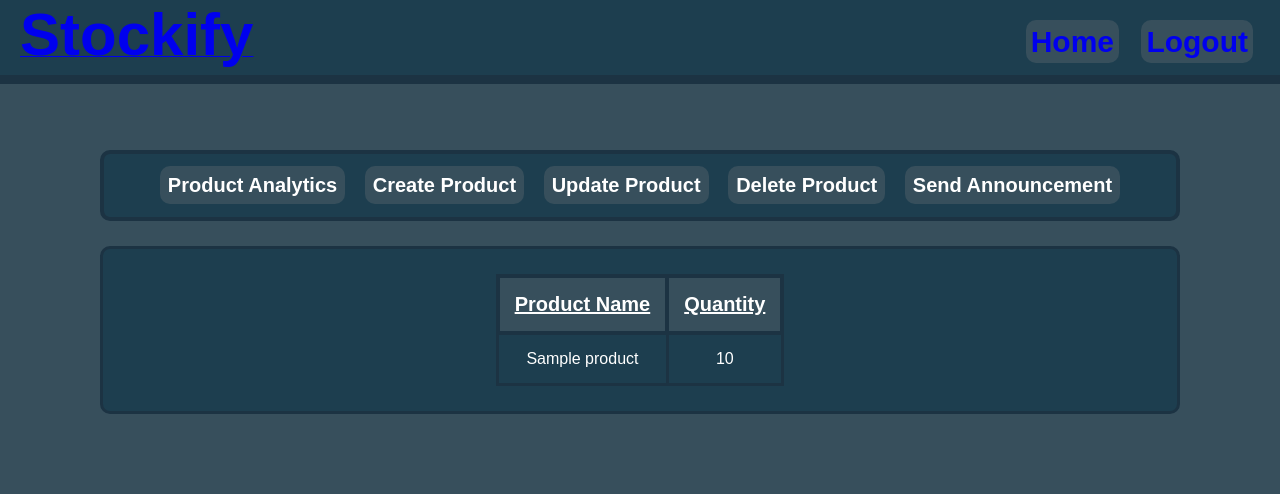
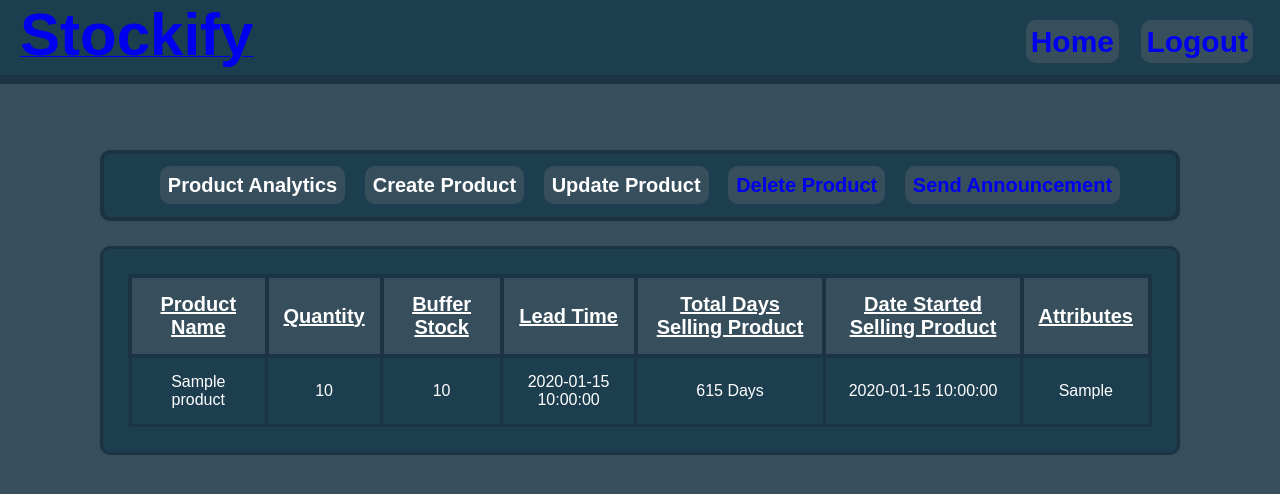
Before and after one commit to TemiTemi22/ITSrProject, a PHP site: page /managerHome.php in a window 1280 px wide. Shown: the top 494 px of the page. Run offline with PHP 8.4, Linux system fonts and the light colour scheme; the visitor is signed in with stand-in values (Sample User, id 1); tables that the repository leaves empty or names only in its code hold one stand-in row (values such as "Sample post").

Commit message:
Update managerHome.php

```diff
--- a/managerHome.php
+++ b/managerHome.php
@@ -1,5 +1,9 @@
 <?php
   require 'config/config.php';
+
+  if(!isset($_SESSION['username'])){
+    header('Location: login.php');
+  }
 
   $inventory = "";
 
@@ -9,10 +13,35 @@
     while($results = mysqli_fetch_array($inventoryQuery)){
       $productName = $results['product_name'];
       $quantity = $results['quantity'];
+      $bufferStock = $results['buffer_stock'];
+      $leadTime = $results['lead_time'];
+      $dateAdded = $results['date_added'];
+      $attributes = $results['attributes'];
+
+      $dateAddedCalc = date_create($results['date_added']);
+      $todaysDate = new DateTime("now");
+      $shelfAgeDiff = date_diff($dateAddedCalc, $todaysDate);
+
+      $shelfAgeNum = $shelfAgeDiff->format('%a');
+
+      if($shelfAgeNum == 1){
+        $shelfAge = $shelfAgeDiff->format('%a Day');
+        $query = mysqli_query($connect, "UPDATE products SET shelf_age = '$shelfAge' WHERE product_name = '$productName'");
+      }
+
+      else{
+        $shelfAge = $shelfAgeDiff->format('%a Days');
+        $query = mysqli_query($connect, "UPDATE products SET shelf_age = '$shelfAge' WHERE product_name = '$productName'");
+      }
 
       $inventory .= "<tr>
                       <td>$productName</td>
                       <td>$quantity</td>
+                      <td>$bufferStock</td>
+                      <td>$leadTime</td>
+                      <td>$shelfAge</td>
+                      <td>$dateAdded</td>
+                      <td>$attributes</td>
                      </tr>";
     }
   }
@@ -33,7 +62,7 @@
 
       <nav class="headerlinks">
         <a href="managerHome.php"><b>Home</b></a>
-        <a href="login.php"><b>Logout</b></a>
+        <a href="logout.php"><b>Logout</b></a>
       </nav>
     </div>
   </header>
@@ -45,8 +74,8 @@
           <a href=""><b>Product Analytics</b></a>
           <a href=""><b>Create Product</b></a>
           <a href=""><b>Update Product</b></a>
-          <a href=""><b>Delete Product</b></a>
-          <a href=""><b>Send Announcement</b></a>
+          <a href="deleteProduct.php"><b>Delete Product</b></a>
+          <a href="sendAnnouncement.php"><b>Send Announcement</b></a>
         </center>
       </nav>
     </div>
@@ -57,6 +86,11 @@
           <tr>
             <th><b>Product Name</b></th>
             <th><b>Quantity</b></th>
+            <th><b>Buffer Stock</b></th>
+            <th><b>Lead Time</b></th>
+            <th><b>Total Days Selling Product</b></th>
+            <th><b>Date Started Selling Product</b></th>
+            <th><b>Attributes</b></th>
           </tr>
 
           <?php echo $inventory; ?>
```
